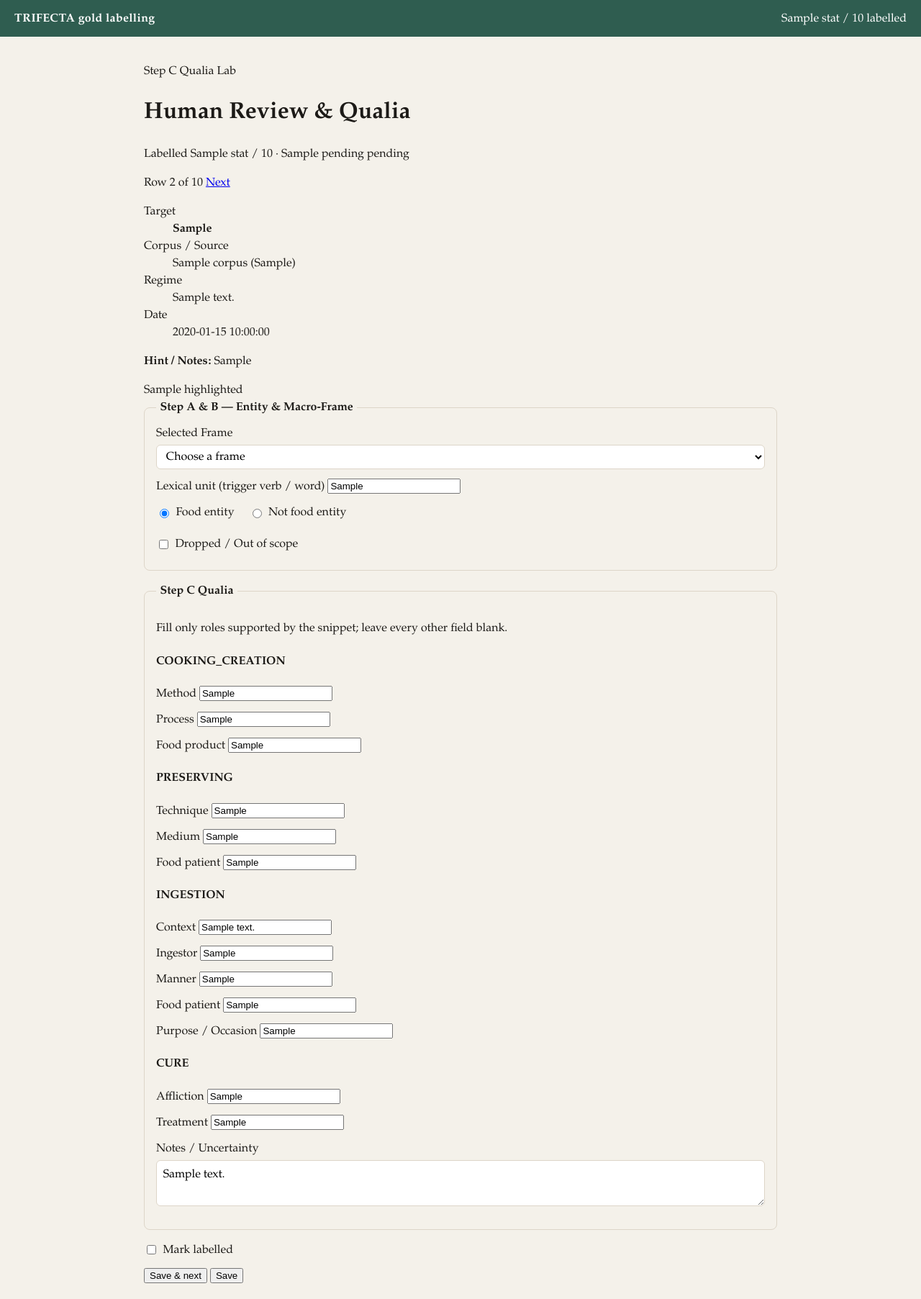
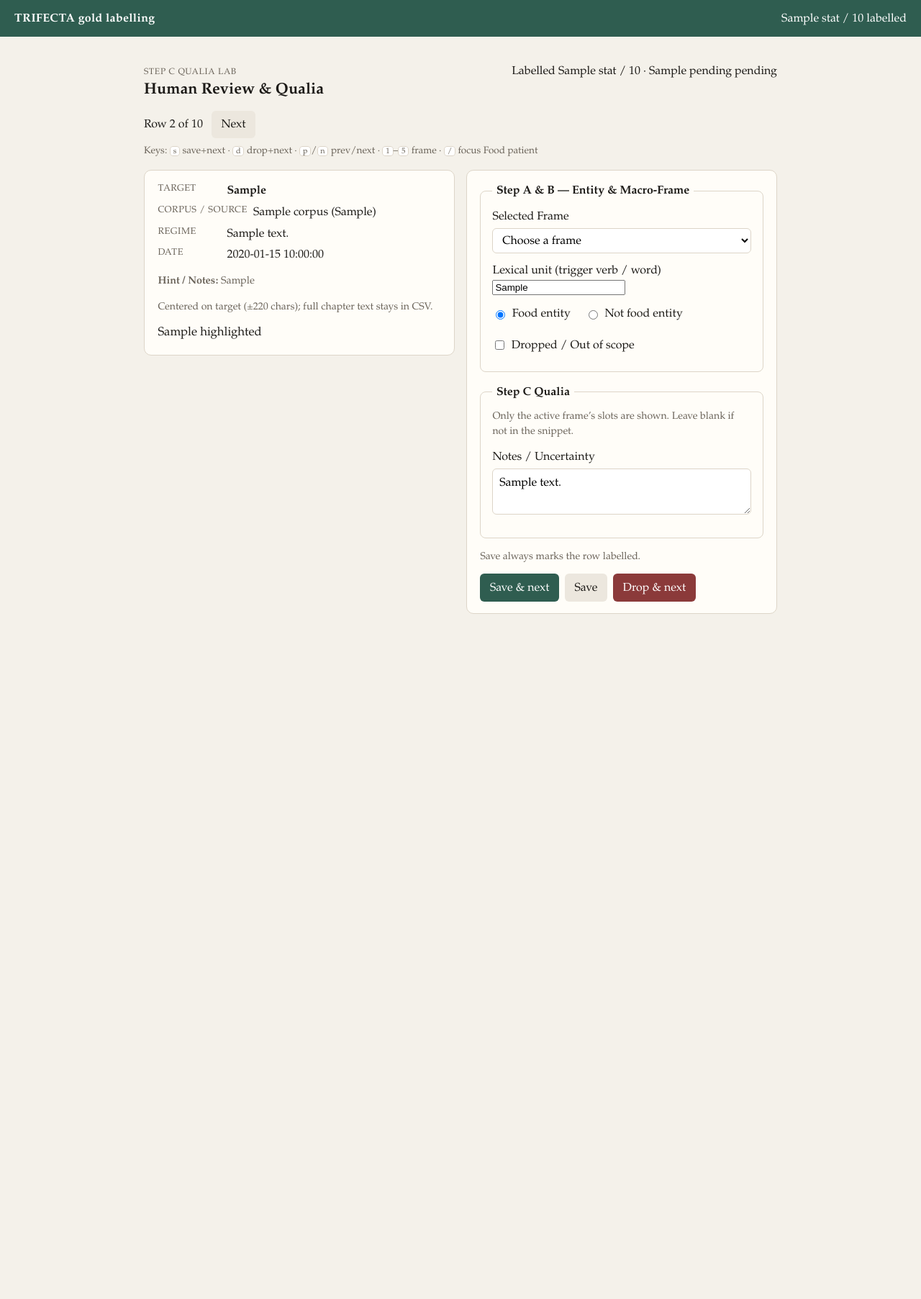
Before and after one commit to HoekR/trifecta-annotation, a Flask app: template gold_labeller/templates/stepc_label.html in a window 1280 px wide. Shown: the whole page at 72% size. After the commit the page ends 853 px from the top, so only its background shows below. Run offline with Flask 3, Linux system fonts and the light colour scheme; the template is opened without the code that fills it: most values are stand-ins (such as "Sample title", 1, 10 or a date in 2020); parts of the project's set-up code (start-up, migrations or seed data) failed here and were passed over.

Commit message:
Speed up Step C gold labelling with keyboard shortcuts and fix false unset-env detection for bare filesystem roots.

```diff
--- a/gold_labeller/app.py
+++ b/gold_labeller/app.py
@@ -10,6 +10,7 @@ from flask import Flask, abort, jsonify, redirect, render_template, request, url
 from gold_labeller.store import (
     choice_options,
     csv_path,
+    display_snippet_text,
     get_row,
     highlight_target,
     is_labelled,
@@ -241,17 +242,29 @@ def create_verb_phase2a_app(*, csv_file: str | Path | None = None) -> Flask:
     return app
 
 
-def create_stepc_app(*, csv_file: str | Path | None = None) -> Flask:
+def create_stepc_app(
+    *,
+    csv_file: str | Path | None = None,
+    csv_logical: str = "clear_frame_examples",
+) -> Flask:
     """Create a Step C qualia review UI for candidate batches or gold CSVs."""
-    from data_io import resolve
+    from data_io import UnsetEnvPathError, resolve_cli_path
 
     app = Flask(
         "stepc_labeller",
         template_folder=str(TEMPLATE_DIR),
         static_folder=str(STATIC_DIR),
     )
-    default_csv = Path(resolve("trifecta_gold")).parent / "eval" / "preservare_gold_candidates.csv"
-    app.config["CSV_FILE"] = str(csv_file) if csv_file else str(default_csv)
+    try:
+        default_csv = resolve_cli_path(
+            logical=csv_logical,
+            path=csv_file,
+            what="csv path",
+        )
+    except UnsetEnvPathError as exc:
+        raise SystemExit(str(exc)) from exc
+    app.config["CSV_FILE"] = str(default_csv)
+    app.config["CSV_LOGICAL"] = csv_logical
 
     def _path() -> Path:
         return Path(app.config["CSV_FILE"]).expanduser().resolve()
@@ -316,7 +329,10 @@ def create_stepc_app(*, csv_file: str | Path | None = None) -> Flask:
             prev_id=rows[index - 1]["record_id"] if index else None,
             next_id=rows[index + 1]["record_id"] if index + 1 < len(rows) else None,
             stats=_stats(frame),
-            highlighted=highlight_target(row["context_text"], row["target_word"]),
+            highlighted=highlight_target(
+                display_snippet_text(row),
+                row["target_word"],
+            ),
             frames=["COOKING_CREATION", "CURE", "INGESTION", "PRESERVING", "NONE"],
         )
 
@@ -348,10 +364,21 @@ def create_stepc_app(*, csv_file: str | Path | None = None) -> Flask:
         }
         index = matches[0]
         for column in allowed:
+            if column == "dropped":
+                continue
             frame.at[index, column] = request.form.get(column, "").strip()
-        frame.at[index, "labelled"] = "True" if request.form.get("labelled") else "False"
+
+        action = (request.form.get("action") or "save_next").strip()
+        dropped = request.form.get("dropped") == "True" or action == "drop_next"
+        frame.at[index, "dropped"] = "True" if dropped else "False"
+        # Any save from the Step C UI counts as labelled (no checkbox).
+        frame.at[index, "labelled"] = "True"
+
         frame.to_csv(_path(), index=False)
-        destination = request.form.get("next_record_id") or record_id
+        if action == "save":
+            destination = record_id
+        else:
+            destination = request.form.get("next_record_id") or record_id
         return redirect(url_for("stepc_label", record_id=destination))
 
     return app
@@ -394,10 +421,22 @@ def main_step_c() -> None:
     parser = argparse.ArgumentParser(description="Step C Qualia human-labelling web UI")
     parser.add_argument("--host", default="127.0.0.1")
     parser.add_argument("--port", type=int, default=5051)
-    parser.add_argument("--csv-path", default=None, help="Path to batch CSV to label")
+    parser.add_argument(
+        "--csv-logical",
+        default="clear_frame_examples",
+        help="Manifest logical name for the batch CSV (default: clear_frame_examples)",
+    )
+    parser.add_argument(
+        "--csv-path",
+        default=None,
+        help="Override path (rare). Do not use $SCRATCH — unset expands to /eval/… and is refused.",
+    )
     args = parser.parse_args()
 
-    create_stepc_app(csv_file=args.csv_path).run(host=args.host, port=args.port)
+    create_stepc_app(csv_file=args.csv_path, csv_logical=args.csv_logical).run(
+        host=args.host,
+        port=args.port,
+    )
 
 
 if __name__ == "__main__":
--- /dev/null
+++ b/gold_labeller/static/stepc_label.js
@@ -0,0 +1,132 @@
+(function () {
+  const form = document.getElementById("stepc-form");
+  if (!form) return;
+
+  const frameSelect = document.getElementById("selected_frame");
+  const actionInput = document.getElementById("form_action");
+  const nextInput = document.getElementById("next_record_id");
+  const dropped = document.getElementById("dropped");
+  const nextId = form.dataset.nextId || "";
+  const groups = Array.from(document.querySelectorAll(".qualia-group[data-frame]"));
+  const frames = ["COOKING_CREATION", "CURE", "INGESTION", "PRESERVING", "NONE"];
+
+  function syncQualia() {
+    const frame = frameSelect ? frameSelect.value : "";
+    for (const group of groups) {
+      const match = group.dataset.frame === frame;
+      group.hidden = !match;
+      group.classList.toggle("is-active", match);
+    }
+  }
+
+  function typingTarget(el) {
+    if (!el) return false;
+    const tag = el.tagName;
+    return tag === "INPUT" || tag === "TEXTAREA" || tag === "SELECT" || el.isContentEditable;
+  }
+
+  function prepareAction(action) {
+    if (actionInput) actionInput.value = action;
+    if (action === "drop_next" && dropped) {
+      dropped.checked = true;
+    }
+    if (nextInput) {
+      nextInput.value = action === "save" ? "" : nextId;
+    }
+  }
+
+  function submitAction(action) {
+    prepareAction(action);
+    if (typeof form.requestSubmit === "function") {
+      form.requestSubmit();
+    } else {
+      form.submit();
+    }
+  }
+
+  function navigateSibling(direction) {
+    const links = Array.from(
+      document.querySelectorAll('.record-nav a[href*="/label/"]'),
+    );
+    const link = links.find((a) => {
+      const label = a.textContent.trim().toLowerCase();
+      return direction === "prev"
+        ? label.startsWith("previous")
+        : label.startsWith("next");
+    });
+    if (link?.href) {
+      window.location.assign(link.href);
+    }
+  }
+
+  form.addEventListener("click", (event) => {
+    const btn = event.target.closest("button[data-action]");
+    if (!btn) return;
+    prepareAction(btn.dataset.action);
+  });
+
+  form.addEventListener("submit", () => {
+    // Ensure action is set even when Enter submits the first button.
+    if (actionInput && !actionInput.value) {
+      actionInput.value = "save_next";
+    }
+  });
+
+  if (frameSelect) {
+    frameSelect.addEventListener("change", syncQualia);
+    syncQualia();
+  }
+
+  document.addEventListener("keydown", (event) => {
+    if (event.metaKey || event.ctrlKey || event.altKey) return;
+    if (typingTarget(event.target)) {
+      if (event.key === "Escape") {
+        event.target.blur();
+      }
+      return;
+    }
+
+    const key = event.key.toLowerCase();
+    if (key === "s") {
+      event.preventDefault();
+      submitAction("save_next");
+      return;
+    }
+    if (key === "d") {
+      event.preventDefault();
+      submitAction("drop_next");
+      return;
+    }
+    if (key === "n") {
+      event.preventDefault();
+      navigateSibling("next");
+      return;
+    }
+    if (key === "p") {
+      event.preventDefault();
+      navigateSibling("prev");
+      return;
+    }
+    if (key === "/") {
+      event.preventDefault();
+      const active = document.querySelector(".qualia-group.is-active");
+      const food = document.getElementById("ingestion_food_patient");
+      const focusEl =
+        food && active && active.contains(food)
+          ? food
+          : active
+            ? active.querySelector("input")
+            : null;
+      focusEl?.focus();
+      return;
+    }
+    if (key >= "1" && key <= "5" && frameSelect) {
+      event.preventDefault();
+      const frame = frames[Number(key) - 1];
+      if (frame) {
+        frameSelect.value = frame;
+        syncQualia();
+      }
+    }
+  });
+})();
--- a/gold_labeller/static/style.css
+++ b/gold_labeller/static/style.css
@@ -178,3 +178,105 @@ input[type="text"], textarea, select {
   opacity: 0.55;
   pointer-events: none;
 }
+
+/* Step C lab layout */
+.app-header {
+  display: flex;
+  justify-content: space-between;
+  align-items: baseline;
+  gap: 1rem;
+  margin-bottom: 0.75rem;
+}
+.app-header h1 { margin: 0; font-size: 1.35rem; }
+.eyebrow {
+  margin: 0;
+  font-size: 0.75rem;
+  text-transform: uppercase;
+  letter-spacing: 0.06em;
+  color: var(--muted);
+}
+.record-nav {
+  display: flex;
+  align-items: center;
+  gap: 0.75rem;
+  margin-bottom: 0.5rem;
+}
+.kbd-hint {
+  margin: 0 0 1rem;
+  font-size: 0.85rem;
+  color: var(--muted);
+}
+.kbd-hint kbd {
+  font: inherit;
+  font-size: 0.8em;
+  padding: 0.05em 0.35em;
+  border: 1px solid var(--border);
+  border-radius: 4px;
+  background: #fff;
+}
+.label-layout {
+  display: grid;
+  grid-template-columns: 1fr 1fr;
+  gap: 1rem;
+  align-items: start;
+}
+@media (max-width: 860px) {
+  .label-layout { grid-template-columns: 1fr; }
+}
+.snippet-panel, .label-form {
+  background: var(--card);
+  border: 1px solid var(--border);
+  border-radius: 10px;
+  padding: 1rem 1.15rem;
+}
+.metadata {
+  display: grid;
+  gap: 0.35rem;
+  margin: 0 0 0.75rem;
+}
+.metadata div { display: flex; gap: 0.5rem; }
+.metadata dt {
+  margin: 0;
+  min-width: 5.5rem;
+  color: var(--muted);
+  font-size: 0.8rem;
+  text-transform: uppercase;
+  letter-spacing: 0.04em;
+}
+.metadata dd { margin: 0; }
+.field-note {
+  margin: 0 0 0.75rem;
+  font-size: 0.88rem;
+  color: var(--muted);
+}
+.context {
+  font-size: 1.05rem;
+  line-height: 1.6;
+  white-space: pre-wrap;
+}
+.qualia-group { margin-bottom: 0.75rem; }
+.qualia-group[hidden] { display: none !important; }
+.qualia-group h4 { margin: 0 0 0.5rem; }
+.actions {
+  display: flex;
+  flex-wrap: wrap;
+  gap: 0.5rem;
+  margin-top: 0.75rem;
+}
+.button {
+  display: inline-block;
+  border: none;
+  border-radius: 6px;
+  padding: 0.45rem 0.85rem;
+  font: inherit;
+  cursor: pointer;
+  text-decoration: none;
+  background: var(--accent);
+  color: #fff;
+}
+.button.secondary { background: #ece7de; color: var(--ink); }
+.button.danger { background: var(--danger); color: #fff; }
+.source-note {
+  font-size: 0.9rem;
+  color: var(--muted);
+}
--- a/gold_labeller/templates/stepc_label.html
+++ b/gold_labeller/templates/stepc_label.html
@@ -13,6 +13,7 @@
   <span>Row {{ index + 1 }} of {{ stats.total }}</span>
   {% if next_id %}<a class="button secondary" href="{{ url_for('stepc_label', record_id=next_id) }}" title="Next row">Next</a>{% endif %}
 </nav>
+<p class="kbd-hint">Keys: <kbd>s</kbd> save+next · <kbd>d</kbd> drop+next · <kbd>p</kbd>/<kbd>n</kbd> prev/next · <kbd>1</kbd>–<kbd>5</kbd> frame · <kbd>/</kbd> focus Food patient</p>
 
 <main class="label-layout">
   <section class="snippet-panel">
@@ -27,18 +28,26 @@
       <strong>Hint / Notes:</strong> {{ row.step_b_reasoning or row.notes }}
     </p>
     {% endif %}
+    <p class="field-note">Centered on target (±220 chars); full chapter text stays in CSV.</p>
     <div class="context">{{ highlighted | safe }}</div>
   </section>
 
-  <form class="label-form" method="post" action="{{ url_for('stepc_save', record_id=row.record_id) }}">
-    <input type="hidden" name="next_record_id" value="{{ next_id or row.record_id }}">
+  <form
+    id="stepc-form"
+    class="label-form"
+    method="post"
+    action="{{ url_for('stepc_save', record_id=row.record_id) }}"
+    data-next-id="{{ next_id or '' }}"
+  >
+    <input type="hidden" name="next_record_id" id="next_record_id" value="{{ next_id or row.record_id }}">
+    <input type="hidden" name="action" id="form_action" value="save_next">
 
     <fieldset>
       <legend>Step A &amp; B — Entity &amp; Macro-Frame</legend>
       <label>Selected Frame
-        <select name="selected_frame" required>
+        <select name="selected_frame" id="selected_frame" required>
           <option value="">Choose a frame</option>
-          {% for frame in frames %}<option value="{{ frame }}" {% if row.selected_frame == frame %}selected{% endif %}>{{ frame }}</option>{% endfor %}
+          {% for frame in frames %}<option value="{{ frame }}" {% if row.selected_frame == frame %}selected{% endif %}>{{ loop.index }}. {{ frame }}</option>{% endfor %}
         </select>
       </label>
       <label>Lexical unit (trigger verb / word) <input name="lexical_unit" value="{{ row.lexical_unit }}"></label>
@@ -46,37 +55,37 @@
         <label class="check"><input type="radio" name="is_food_entity" value="True" {% if row.is_food_entity in ['True', 'true', '1'] or not row.is_food_entity %}checked{% endif %}> Food entity</label>
         <label class="check"><input type="radio" name="is_food_entity" value="False" {% if row.is_food_entity in ['False', 'false', '0'] %}checked{% endif %}> Not food entity</label>
       </div>
-      <label class="check"><input type="checkbox" name="dropped" value="True" {% if row.dropped in ['True', 'true', '1'] %}checked{% endif %}> Dropped / Out of scope</label>
+      <label class="check"><input type="checkbox" name="dropped" id="dropped" value="True" {% if row.dropped in ['True', 'true', '1'] %}checked{% endif %}> Dropped / Out of scope</label>
     </fieldset>
 
     <fieldset>
       <legend>Step C Qualia</legend>
-      <p class="field-note">Fill only roles supported by the snippet; leave every other field blank.</p>
+      <p class="field-note">Only the active frame’s slots are shown. Leave blank if not in the snippet.</p>
 
-      <div class="qualia-group">
+      <div class="qualia-group" data-frame="COOKING_CREATION">
         <h4>COOKING_CREATION</h4>
         <label>Method <input name="COOKING_CREATION_Method" value="{{ row.COOKING_CREATION_Method }}" placeholder="e.g. koken, braden, bakken"></label>
         <label>Process <input name="COOKING_CREATION_Process" value="{{ row.COOKING_CREATION_Process }}" placeholder="e.g. verhitten, snijden"></label>
         <label>Food product <input name="COOKING_CREATION_Food_Product" value="{{ row.COOKING_CREATION_Food_Product }}" placeholder="e.g. pastei, soep"></label>
       </div>
 
-      <div class="qualia-group">
+      <div class="qualia-group" data-frame="PRESERVING">
         <h4>PRESERVING</h4>
         <label>Technique <input name="PR_Technique" value="{{ row.PR_Technique }}" placeholder="e.g. pekelen, droogen, confijten"></label>
         <label>Medium <input name="PR_Medium" value="{{ row.PR_Medium }}" placeholder="e.g. zout, azijn, suiker"></label>
         <label>Food patient <input name="PR_Food_Patient" value="{{ row.PR_Food_Patient }}" placeholder="e.g. vis, vlees, vruchten"></label>
       </div>
 
-      <div class="qualia-group">
+      <div class="qualia-group" data-frame="INGESTION">
         <h4>INGESTION</h4>
         <label>Context <input name="INGESTION_Context" value="{{ row.INGESTION_Context }}" placeholder="e.g. maaltijd, aan tafel, taveerne"></label>
         <label>Ingestor <input name="INGESTION_Ingestor" value="{{ row.INGESTION_Ingestor }}" placeholder="e.g. zieke, gasten, reizigers"></label>
         <label>Manner <input name="INGESTION_Manner" value="{{ row.INGESTION_Manner }}" placeholder="e.g. warm, nuchter, gerookt, gedronken"></label>
-        <label>Food patient <input name="INGESTION_Food_Patient" value="{{ row.INGESTION_Food_Patient }}" placeholder="e.g. glas wijn, pijp tabak, soep, brood"></label>
+        <label>Food patient <input name="INGESTION_Food_Patient" id="ingestion_food_patient" value="{{ row.INGESTION_Food_Patient }}" placeholder="e.g. glas wijn, pijp tabak, soep, brood"></label>
         <label>Purpose / Occasion <input name="INGESTION_Purpose" value="{{ row.INGESTION_Purpose }}" placeholder="e.g. toasting health, feest, vermaeck, ontbijt"></label>
       </div>
 
-      <div class="qualia-group">
+      <div class="qualia-group" data-frame="CURE">
         <h4>CURE</h4>
         <label>Affliction <input name="CURE_Affliction" value="{{ row.CURE_Affliction }}" placeholder="e.g. koorts, hoest"></label>
         <label>Treatment <input name="CURE_Food_Treatment" value="{{ row.CURE_Food_Treatment }}" placeholder="e.g. innemen, drinken, pleister"></label>
@@ -85,11 +94,13 @@
       <label>Notes / Uncertainty <textarea name="notes" rows="2">{{ row.notes or row.uncertainty_note }}</textarea></label>
     </fieldset>
 
-    <label class="check"><input type="checkbox" name="labelled" value="True" {% if row.labelled in ['True', 'true', '1'] or row.reviewed in ['True', 'true', '1'] %}checked{% endif %}> Mark labelled</label>
+    <p class="field-note">Save always marks the row labelled.</p>
     <div class="actions">
-      <button class="button" type="submit">Save &amp; next</button>
-      <button class="button secondary" type="submit" name="next_record_id" value="{{ row.record_id }}">Save</button>
+      <button class="button" type="submit" data-action="save_next">Save &amp; next</button>
+      <button class="button secondary" type="submit" data-action="save">Save</button>
+      <button class="button danger" type="submit" data-action="drop_next">Drop &amp; next</button>
     </div>
   </form>
 </main>
+<script src="{{ url_for('static', filename='stepc_label.js') }}"></script>
 {% endblock %}
```
Also changed, not shown: data_io/manifest.py (+71 -4 lines), gold_labeller/store.py (+33 -4 lines), tests/test_data_io.py (+28 -0 lines), tests/test_gold_labeller_store.py (+24 -0 lines), tests/test_stepc_ui.py (added, +87 -0 lines).
